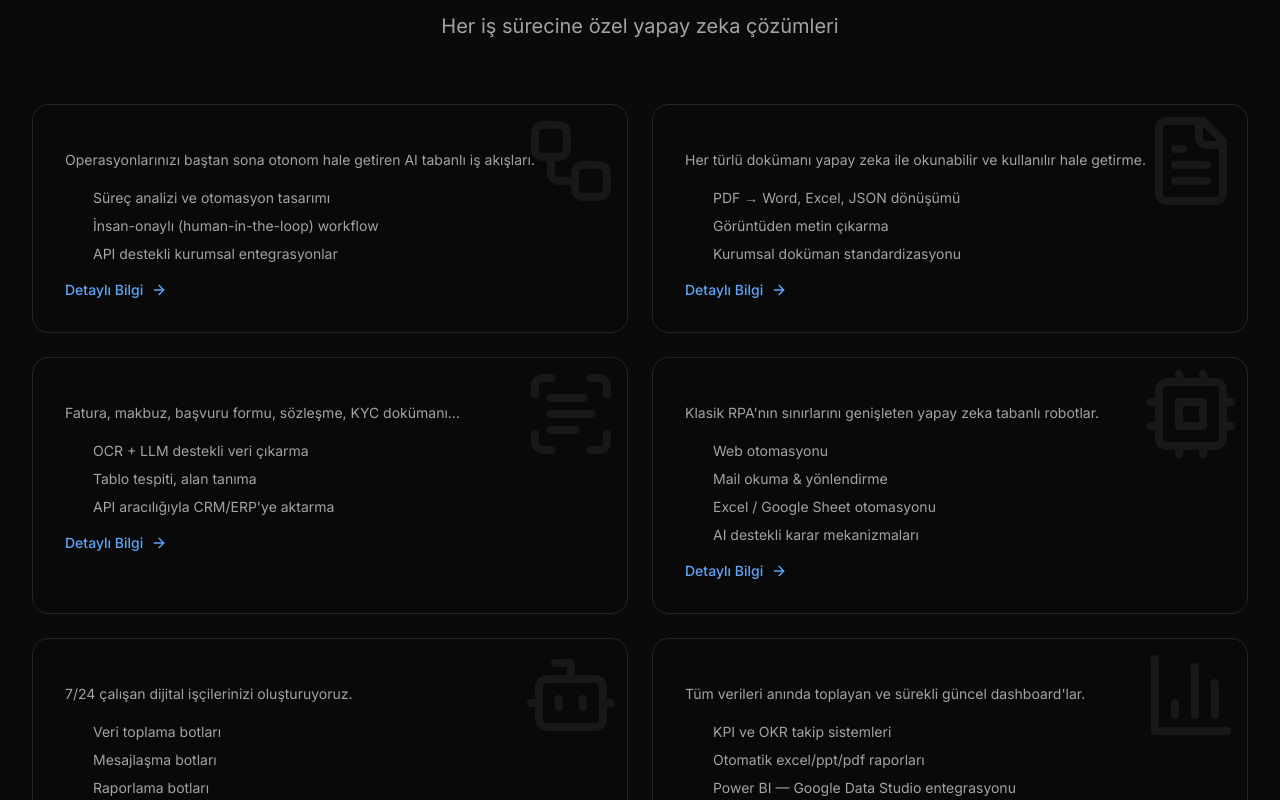
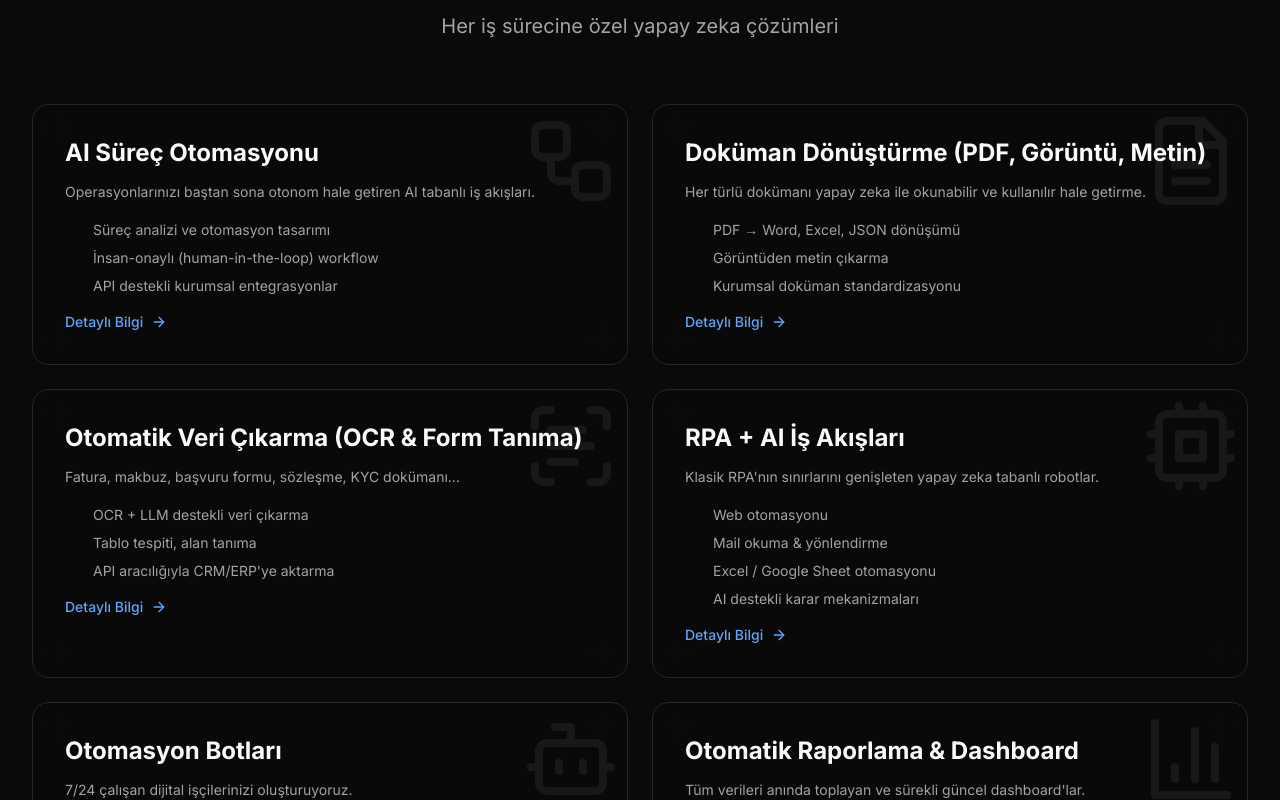
Before and after one commit to huseyingenc-eem/vercel-mersatechai, a Next.js app: page /ai-otomasyon in a window 1280 px wide. Shown: the part 1420-2220 px from the top of the page. Built offline with nearby package versions, Linux system fonts and the light colour scheme.

Commit message:
sorun çözüldü

```diff
--- a/components/sections/ai-otomasyon/services-catalog.tsx
+++ b/components/sections/ai-otomasyon/services-catalog.tsx
@@ -126,7 +126,7 @@ export function ServicesSection() {
             <Card
               key={index}
               icon={service.icon}
-              title={service.title}
+              title={service.category}
               description={service.description}
               index={index}
               variant="elevated"
```
